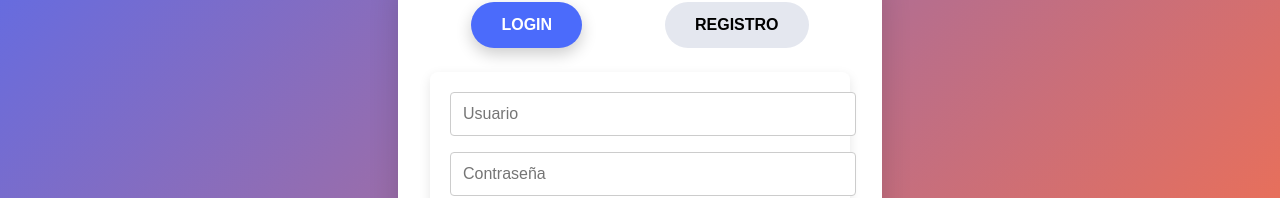
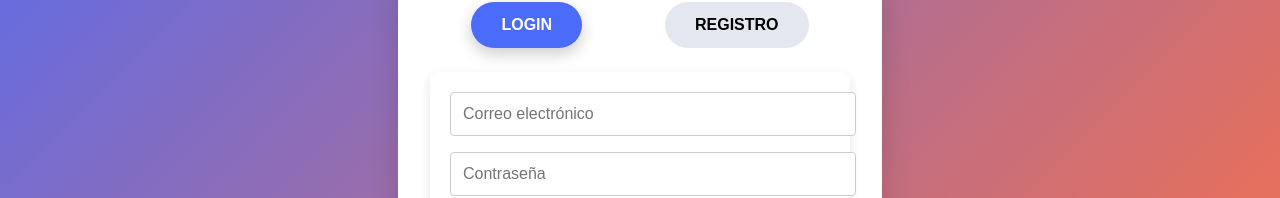
Before and after one commit to ManuelPulidoMEDAC/BBDD_Drive_medac, a Vue app in the folder b25_bbdd_drive/: page / in a window 1280 px wide. Shown: the part 323-521 px from the top of the page. Built offline with nearby package versions, Linux system fonts and the light colour scheme.

Commit message:
Funcionalidad login terminada

```diff
--- a/b25_bbdd_drive/package.json
+++ b/b25_bbdd_drive/package.json
@@ -8,6 +8,7 @@
     "lint": "vue-cli-service lint"
   },
   "dependencies": {
+    "@supabase/supabase-js": "^2.49.4",
     "core-js": "^3.8.3",
     "vue": "^3.2.13",
     "vue-router": "^4.5.0"
--- a/b25_bbdd_drive/src/components/Auth/LoginForm.vue
+++ b/b25_bbdd_drive/src/components/Auth/LoginForm.vue
@@ -6,9 +6,9 @@
   >
     <!-- Campo para el nombre de usuario -->
     <input
-      v-model="username"
+      v-model="email"
       type="text"
-      placeholder="Usuario"
+      placeholder="Correo electrónico"
       class="input"
       required
     >
@@ -34,22 +34,39 @@
 // Importación de Vue y definición de variables reactivas
 import { ref } from 'vue'
 
+// Importamos el cliente de Supabase
+import { supabase } from '@/supabase/supabaseClient'
+
 // Definición del evento que se emitirá cuando el login sea exitoso
 const emit = defineEmits(['login-success'])
 
 // Variables reactivas para almacenar el nombre de usuario y la contraseña
-const username = ref('')
+const email = ref('')
 const password = ref('')
+const errorMsg = ref('')
 
 // Función de inicio de sesión
-function login () {
-  // Compara las credenciales con valores estáticos
-  if (username.value === 'usuario' && password.value === 'contraseña') {
+async function login () {
+  // Parte de codigo para verificar que no se dejan campos vacios
+  if (!email.value || !password.value) {
+    errorMsg.value = 'Rellena los campos'
+    alert(errorMsg.value)
+    return
+  }
+
+  // Se intenta el inicio de sesion con los valores del v-model
+  const { error } = await supabase.auth.signInWithPassword({
+    email: email.value,
+    password: password.value
+  })
+
+  if (error) {
+    // En caso de error mostramos los errores
+    errorMsg.value = error.message
+    alert('Credenciales incorrectas')
+  } else {
     // Si las credenciales son correctas, emite un evento de éxito
     emit('login-success')
-  } else {
-    // Si las credenciales son incorrectas, muestra una alerta
-    alert('Credenciales incorrectas')
   }
 }
 </script>
--- /dev/null
+++ b/b25_bbdd_drive/src/supabase/supabaseClient.js
@@ -0,0 +1,6 @@
+import { createClient } from '@supabase/supabase-js'
+
+const supabaseUrl = 'https://hymezzujedlfzbepeepe.supabase.co'
+const supabaseKey = 'eyJhbGciOiJIUzI1NiIsInR5cCI6IkpXVCJ9.eyJpc3MiOiJzdXBhYmFzZSIsInJlZiI6Imh5bWV6enVqZWRsZnpiZXBlZXBlIiwicm9sZSI6ImFub24iLCJpYXQiOjE3NDUzMTg4NDQsImV4cCI6MjA2MDg5NDg0NH0.iu7fUD5MGqPMlYOi4lDP3vQ8IMZMXWO5G6x9RLHVjbA'
+
+export const supabase = createClient(supabaseUrl, supabaseKey)
```
Also changed, not shown: b25_bbdd_drive/src/Views/LoginPage.vue (+4 -4 lines), 1 other file (tests, documents, lock files or other folders).
